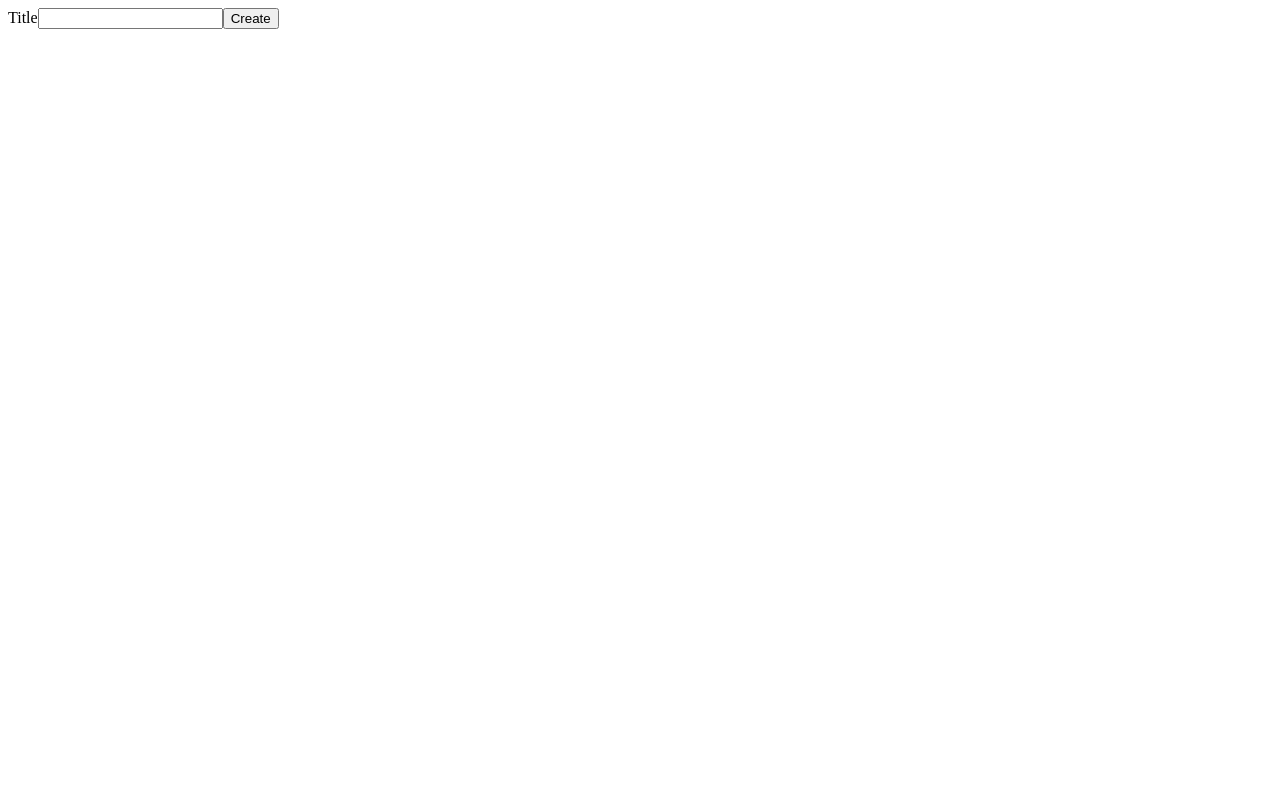
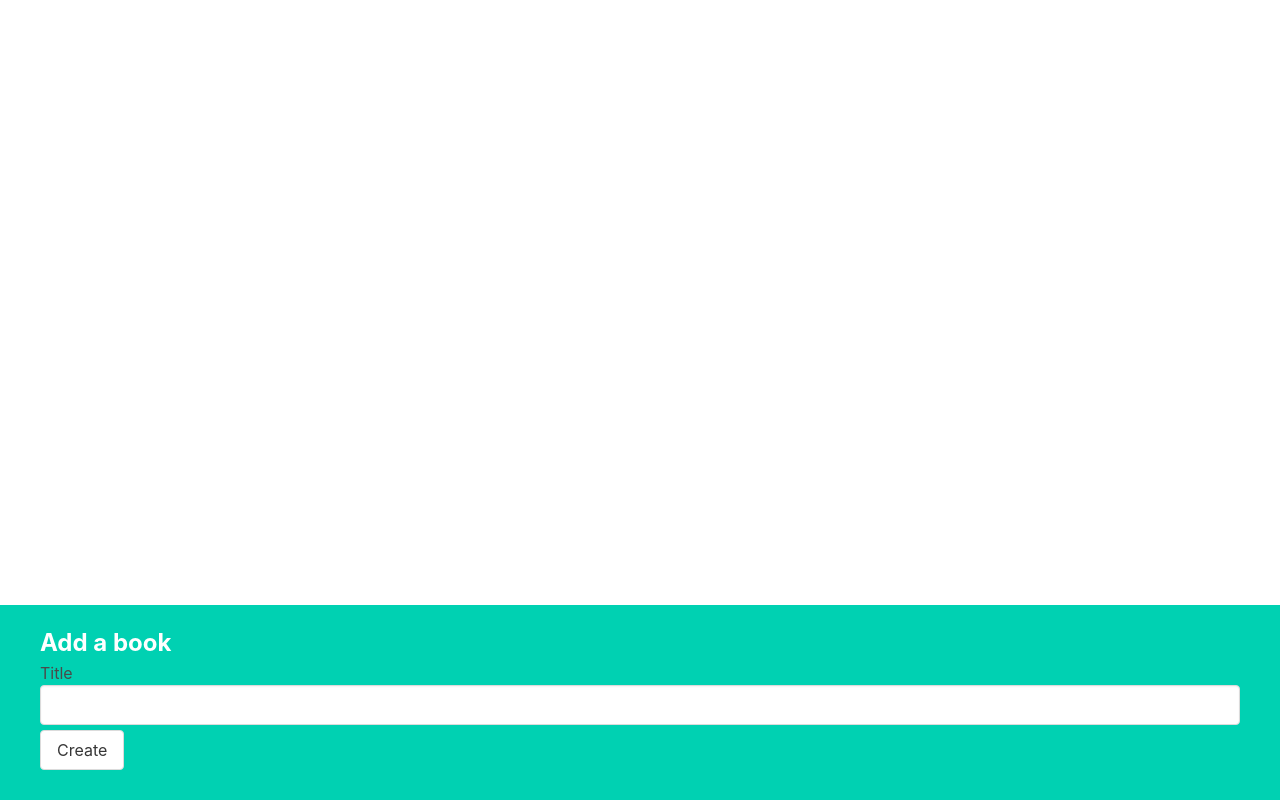
Before and after one commit to KouGH96/udemy-books, a React (Create React App) app: page / in a window 1280 px wide. Built offline with nearby package versions, Linux system fonts and the light colour scheme.

Commit message:
used imported css, bulma, for create bar

```diff
--- a/src/components/BookCreate.js
+++ b/src/components/BookCreate.js
@@ -11,16 +11,18 @@
     const handleSubmit = (event) => {
         event.preventDefault();
         onBookCreate(title);
+        setTitle("");
     }
     return (
-    <div>
+    <div className="book-create">
+        <h3>Add a book</h3>
         <form onSubmit={handleSubmit}>
             <label>
                 Title
             </label>
-            <input value={title} onChange={handleChange}>
+            <input className="input" value={title} onChange={handleChange}>
             </input>
-            <button>
+            <button className="button">
                 Create
             </button>
         </form>
--- a/src/index.js
+++ b/src/index.js
@@ -1,6 +1,7 @@
 import React from 'react';
 import ReactDOM from 'react-dom/client';
 import App from './App';
+import './index.css'
 
 const el = document.getElementById('root');
 const root = ReactDOM.createRoot(el);
```
